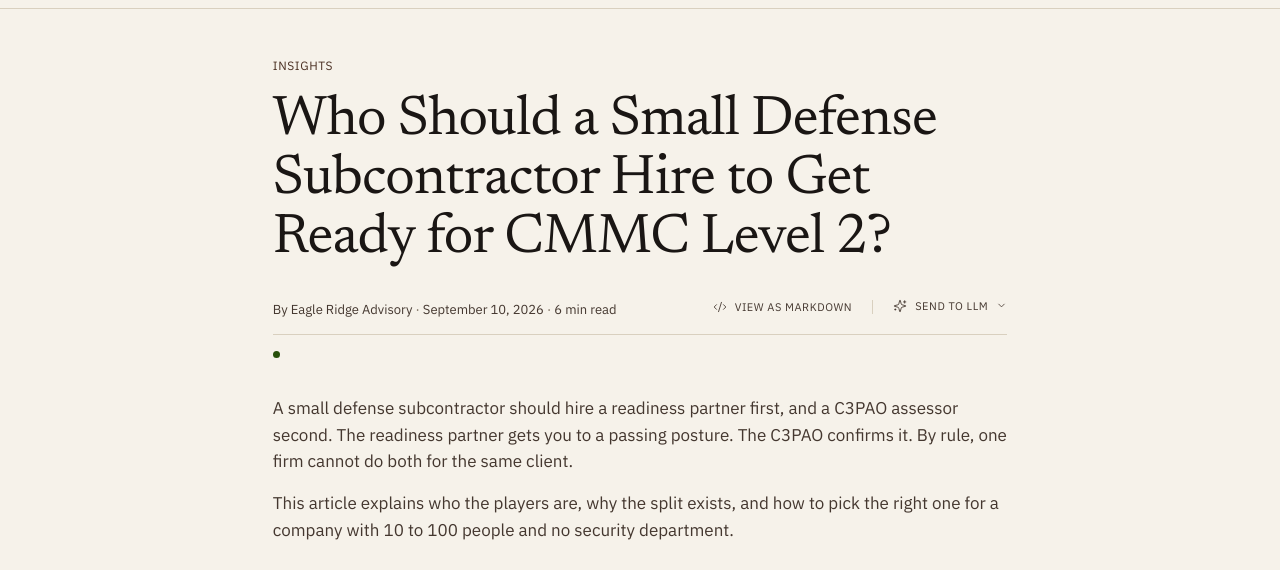
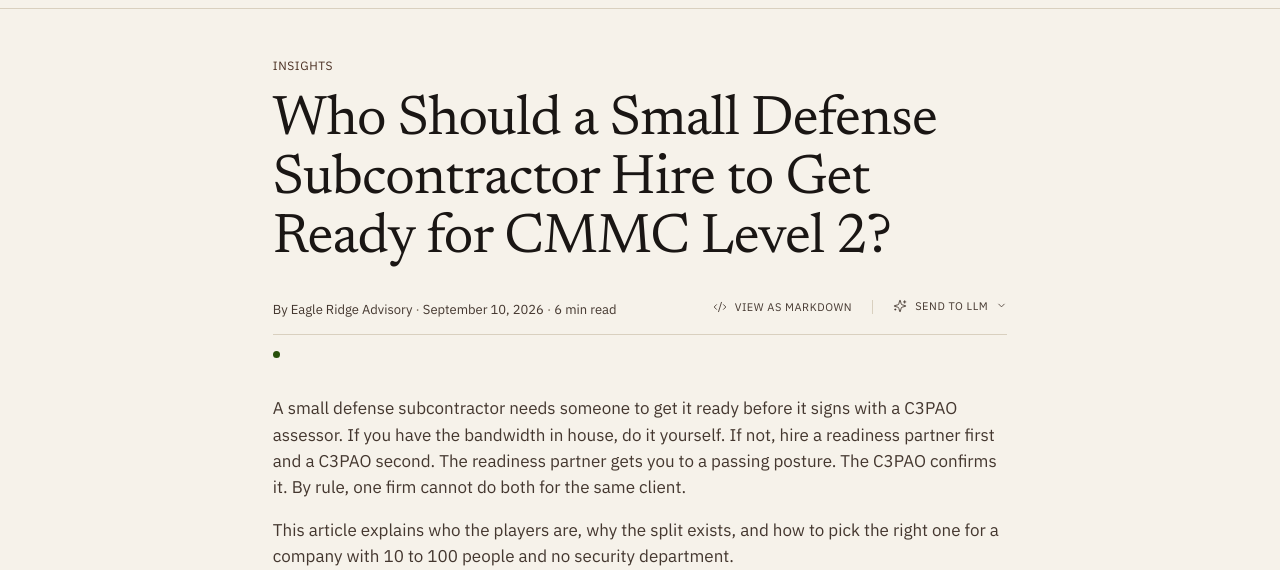
Before and after one commit to eagle-ridge/Eagle-Ridge, an Astro site in the folder site/: page /insights/choosing-a-cmmc-readiness-consultant in a window 1280 px wide. Shown: the part 80-650 px from the top of the page. Built offline with nearby package versions, Linux system fonts and the light colour scheme; Astro itself is replaced by a stand-in of ours; a web font is replaced by a local one.

Commit message:
docs(insights): opener says readiness comes first, in house or with a partner (Chris review)
Co-Authored-By: Claude Fable 5.1 <noreply@anthropic.com>

Claude-Session: https://claude.ai/code/session_01PvPgoyvuuwAEX6UULu2ooj

```diff
--- a/site/src/content/articles/choosing-a-cmmc-readiness-consultant.md
+++ b/site/src/content/articles/choosing-a-cmmc-readiness-consultant.md
@@ -1,12 +1,12 @@
 ---
 title: "Who Should a Small Defense Subcontractor Hire to Get Ready for CMMC Level 2?"
-description: "A small defense subcontractor should hire a readiness partner, not the assessor. How RPOs, C3PAOs, MSPs, and compliance platforms differ, what to ask on the first call, and the red flags."
+description: "A small defense subcontractor needs to get ready before signing with a C3PAO: in house if you have the bandwidth, a readiness partner if not. How RPOs, C3PAOs, MSPs, and compliance platforms differ, what to ask on the first call, and the red flags."
 pubDate: 2026-09-10
 draft: false
 tags: ["CMMC", "readiness", "assessment"]
 ---
 
-A small defense subcontractor should hire a readiness partner first, and a C3PAO assessor second. The readiness partner gets you to a passing posture. The C3PAO confirms it. By rule, one firm cannot do both for the same client.
+A small defense subcontractor needs someone to get it ready before it signs with a C3PAO assessor. If you have the bandwidth in house, do it yourself. If not, hire a readiness partner first and a C3PAO second. The readiness partner gets you to a passing posture. The C3PAO confirms it. By rule, one firm cannot do both for the same client.
 
 This article explains who the players are, why the split exists, and how to pick the right one for a company with 10 to 100 people and no security department.
 
```
